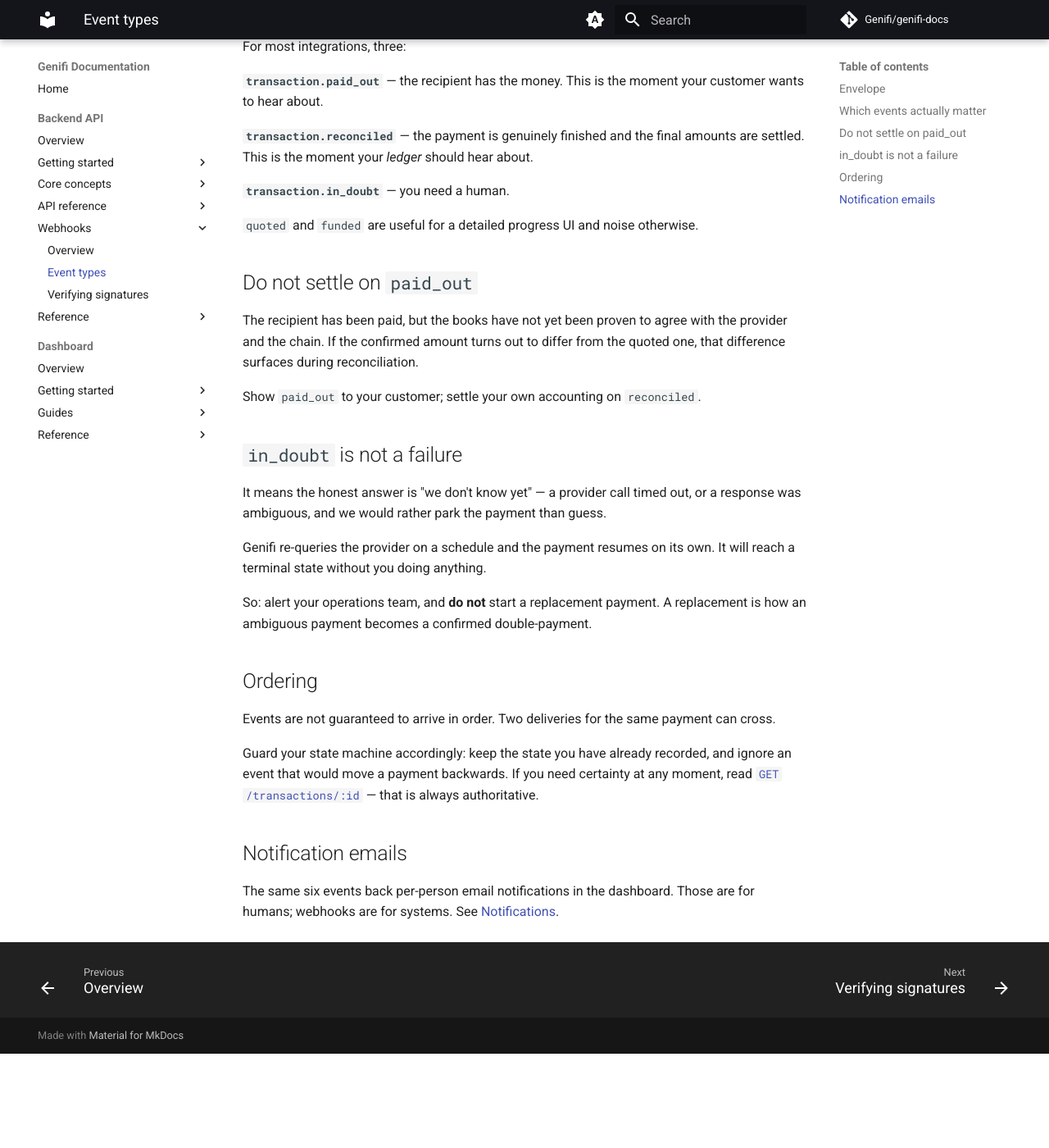
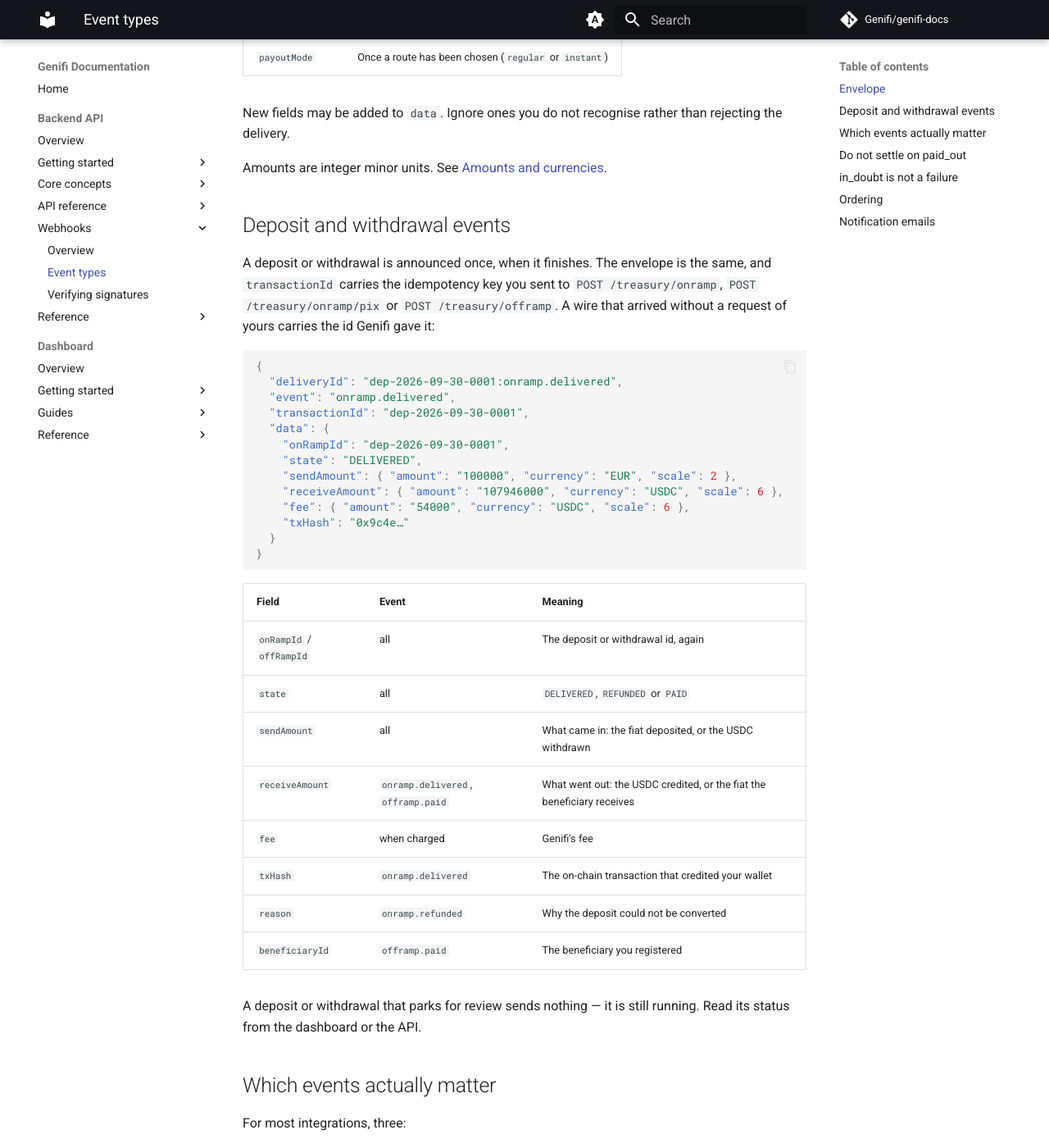
Before and after one commit to Genifi/genifi-docs, an MkDocs documentation site: the page built from docs/backend/webhooks/events.md, in a window 1280 px wide and 1400 px high, scrolled down 1988 px. Shown: the whole window at 82% size. Built offline with MkDocs 1.6.1 and Material for MkDocs 9.7.7, drawn with Linux system fonts in a browser that asks for light colours; comment, search, counter and statistics services are not loaded; before the commit the page ends 3273 px from its top, so only the background shows below that; some of the changed text lies outside the part shown.

Commit message:
docs: deposit/withdrawal events; quote and funded emails retired
- webhooks/events.md: onramp.delivered, onramp.refunded, offramp.paid, with
  their payload fields.
- Notifications (API + dashboard guide): quoted/funded are webhook-only, the
  three new events are emailable, and members who saved preferences before
  2026-09-30 must tick them.
- API keys and webhooks guide: the new events in the delivery table.

Co-Authored-By: Claude Opus 5.5 <noreply@anthropic.com>

````diff
--- a/docs/backend/webhooks/events.md
+++ b/docs/backend/webhooks/events.md
@@ -1,6 +1,7 @@
 # Event types
 
-Six events, one per transaction transition worth telling you about.
+Six events for a payment, one per transition worth telling you about, and three
+for deposits and withdrawals, one per outcome.
 
 | Event | Fires when | Typical reaction |
 |---|---|---|
@@ -10,6 +11,9 @@ Six events, one per transaction transition worth telling you about.
 | `transaction.reconciled` | Books, chain, and provider all agree — the payment is **done** | Settle your own accounting |
 | `transaction.refunded` | An unwind completed and the money came back | Return the funds to your customer |
 | `transaction.in_doubt` | The outcome is ambiguous and has been parked | Alert operations. **Do not** retry the payment |
+| `onramp.delivered` | A deposit was converted and the USDC reached your wallet | Credit your customer |
+| `onramp.refunded` | A deposit could not be converted and the money went back to the payer | Tell the payer; nothing reached your wallet |
+| `offramp.paid` | A withdrawal to a bank account reached the beneficiary | Tell the beneficiary the money has been sent |
 
 ## Envelope
 
@@ -27,8 +31,8 @@ Every delivery has the same shape:
 | Field | Type | Notes |
 |---|---|---|
 | `deliveryId` | string | Stable across retries. **De-duplicate on this** |
-| `event` | string | One of the six above |
-| `transactionId` | string | The idempotency key you chose |
+| `event` | string | One of the events above |
+| `transactionId` | string | The idempotency key you chose — for a payment, or for the deposit or withdrawal an `onramp.*` / `offramp.*` event is about |
 | `data` | object | Event-specific payload |
 
 `data` carries the state, the transaction's own terms, and any amounts known at
@@ -61,6 +65,43 @@ rejecting the delivery.
 
 Amounts are integer minor units. See
 [Amounts and currencies](../concepts/money.md).
+
+## Deposit and withdrawal events
+
+A deposit or withdrawal is announced once, when it finishes. The envelope is the
+same, and `transactionId` carries the idempotency key you sent to
+`POST /treasury/onramp`, `POST /treasury/onramp/pix` or `POST /treasury/offramp`.
+A wire that arrived without a request of yours carries the id Genifi gave it:
+
+```json
+{
+  "deliveryId": "dep-2026-09-30-0001:onramp.delivered",
+  "event": "onramp.delivered",
+  "transactionId": "dep-2026-09-30-0001",
+  "data": {
+    "onRampId": "dep-2026-09-30-0001",
+    "state": "DELIVERED",
+    "sendAmount": { "amount": "100000", "currency": "EUR", "scale": 2 },
+    "receiveAmount": { "amount": "107946000", "currency": "USDC", "scale": 6 },
+    "fee": { "amount": "54000", "currency": "USDC", "scale": 6 },
+    "txHash": "0x9c4e…"
+  }
+}
+```
+
+| Field | Event | Meaning |
+|---|---|---|
+| `onRampId` / `offRampId` | all | The deposit or withdrawal id, again |
+| `state` | all | `DELIVERED`, `REFUNDED` or `PAID` |
+| `sendAmount` | all | What came in: the fiat deposited, or the USDC withdrawn |
+| `receiveAmount` | `onramp.delivered`, `offramp.paid` | What went out: the USDC credited, or the fiat the beneficiary receives |
+| `fee` | when charged | Genifi's fee |
+| `txHash` | `onramp.delivered` | The on-chain transaction that credited your wallet |
+| `reason` | `onramp.refunded` | Why the deposit could not be converted |
+| `beneficiaryId` | `offramp.paid` | The beneficiary you registered |
+
+A deposit or withdrawal that parks for review sends nothing — it is still running.
+Read its status from the dashboard or the API.
 
 ## Which events actually matter
 
@@ -107,6 +148,6 @@ that is always authoritative.
 
 ## Notification emails
 
-The same six events back per-person email notifications in the dashboard. Those
-are for humans; webhooks are for systems. See
-[Notifications](../api/notifications.md).
+The same events, except `transaction.quoted` and `transaction.funded`, back
+per-person email notifications in the dashboard. Those are for humans; webhooks
+are for systems. See [Notifications](../api/notifications.md).
````
Also changed, not shown: docs/backend/api/notifications.md (+14 -8 lines), docs/dashboard/guides/api-keys-and-webhooks.md (+5 -1 lines), docs/dashboard/guides/notifications.md (+11 -7 lines).
